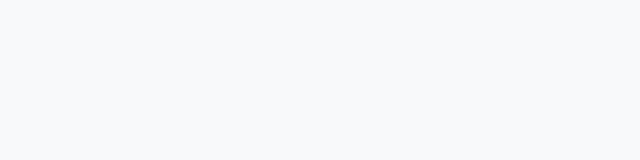
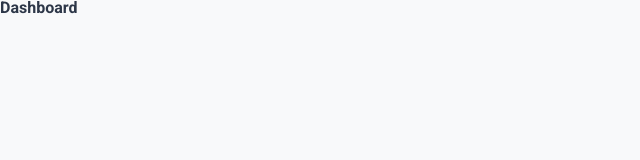
Before and after one commit to btdapoigny/fitlog, a React (Vite) app: page / in a window 1280 px wide. Shown: the top 160 px of the page, without its empty margins (0-640 px from the left). Built offline with nearby package versions, Linux system fonts and the light colour scheme.

Commit message:
Add router with a default layout

```diff
--- a/package.json
+++ b/package.json
@@ -11,7 +11,8 @@
   },
   "dependencies": {
     "react": "^19.2.0",
-    "react-dom": "^19.2.0"
+    "react-dom": "^19.2.0",
+    "react-router": "^7.12.0"
   },
   "devDependencies": {
     "@eslint/js": "^9.39.1",
--- a/src/App.jsx
+++ b/src/App.jsx
@@ -1,8 +1,18 @@
-import './assets/scss/bundle.scss';
+import { Outlet, useMatches } from 'react-router'
 
 function App() {
+  const matches = useMatches()
+
+  const pageTitle = matches[matches.length - 1].handle?.title
+
   return (
     <>
+      <header>
+        <h1>{ pageTitle }</h1>
+      </header>
+      <main>
+        <Outlet />
+      </main>
     </>
   )
 }
--- a/src/main.jsx
+++ b/src/main.jsx
@@ -1,9 +1,46 @@
 import { StrictMode } from 'react'
 import { createRoot } from 'react-dom/client'
+import { createBrowserRouter } from 'react-router'
+import { RouterProvider } from 'react-router/dom'
+
 import App from './App.jsx'
+import { Dashboard } from './pages/Dashboard.jsx'
+import { WorkoutSessions } from './pages/WorkoutSessions.jsx'
+import { WorkoutTemplates } from './pages/WorkoutTemplates.jsx'
+
+import './assets/scss/bundle.scss';
+
+const router = createBrowserRouter([
+  {
+    element: <App />,
+    children: [
+      {
+        path: '/',
+        element: <Dashboard />,
+        handle: {
+          title: 'Dashboard',
+        },
+      },
+      {
+        path: '/seances',
+        element: <WorkoutSessions />,
+        handle: {
+          title: 'Séances',
+        },
+      },
+      {
+        path: '/modeles',
+        element: <WorkoutTemplates />,
+        handle: {
+          title: 'Modèles',
+        },
+      },
+    ]
+  }
+])
 
 createRoot(document.getElementById('root')).render(
   <StrictMode>
-    <App />
+    <RouterProvider router={ router } />
   </StrictMode>
 )
--- /dev/null
+++ b/src/pages/Dashboard.jsx
@@ -0,0 +1,3 @@
+export function Dashboard() {
+
+}
--- /dev/null
+++ b/src/pages/WorkoutSessions.jsx
@@ -0,0 +1,3 @@
+export function WorkoutSessions() {
+
+}
--- /dev/null
+++ b/src/pages/WorkoutTemplates.jsx
@@ -0,0 +1,3 @@
+export function WorkoutTemplates() {
+
+}
```
Also changed, not shown: 1 other file (tests, documents, lock files or other folders).
